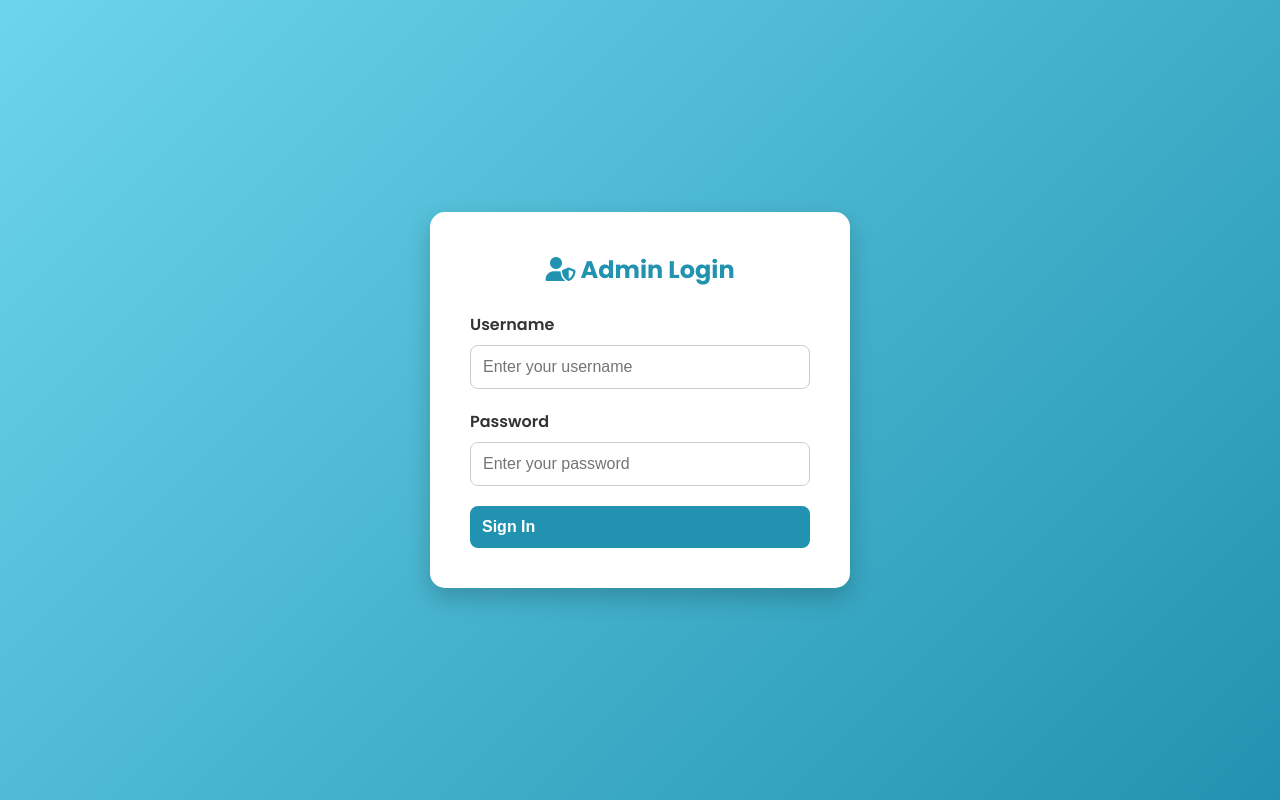
After one commit to TanyaG18-star/mental-health-app, a Flask app: template templates/login.html in a window 1280 px wide. The commit adds this page. Run offline with Flask 3, Linux system fonts and the light colour scheme; the template is opened without the code that fills it, so the values that code supplies are empty.

Commit message:
Updated frontend templates and backend app.py, added new files

```diff
--- /dev/null
+++ b/app.py
@@ -0,0 +1,43 @@
+from flask import Flask, render_template, request, redirect, url_for, flash, session
+
+app = Flask(__name__)
+app.secret_key = "your_secret_key"
+
+# hardcoded login
+ADMIN_USERNAME = "admin"
+ADMIN_PASSWORD = "admin123"
+
+@app.route("/")
+def home():
+    return render_template("index.html")
+
+@app.route("/login", methods=["GET", "POST"])
+def login():
+    if request.method == "POST":
+        username = request.form["username"]
+        password = request.form["password"]
+
+        if username == ADMIN_USERNAME and password == ADMIN_PASSWORD:
+            session["user"] = username
+            return redirect(url_for("dashboard"))
+        else:
+            flash("Invalid username or password", "danger")
+            return redirect(url_for("login"))
+    return render_template("login.html")
+
+@app.route("/dashboard")
+def dashboard():
+    if "user" in session:
+        return render_template("dashboard.html")
+    else:
+        flash("Please log in first", "warning")
+        return redirect(url_for("login"))
+
+@app.route("/logout")
+def logout():
+    session.pop("user", None)
+    return redirect(url_for("login"))
+
+if __name__ == "__main__":
+    print("🚀 Flask server starting...")
+    app.run(debug=True)
--- a/static/style.css
+++ b/static/style.css
@@ -5,6 +5,8 @@ body {
   font-family: 'Poppins', sans-serif;
   background: #f5faff;
   color: #333;
+  -webkit-font-smoothing: antialiased;
+  -moz-osx-font-smoothing: grayscale;
 }
 
 /* Crisis Bar */
@@ -66,6 +68,9 @@ body {
   text-decoration: none;
   font-weight: 600;
   transition: 0.3s;
+  display: inline-flex;
+  align-items: center;
+  gap: 0.5rem;
 }
 
 .btn-small {
@@ -130,10 +135,9 @@ body {
   grid-template-columns: repeat(auto-fit, minmax(230px, 1fr));
   gap: 2rem;
   margin: 3rem auto;
-  max-width: 1100px;   /* Limit width so it's centered */
-  padding: 0 1rem;     /* Small side padding */
+  max-width: 1100px;
+  padding: 0 1rem;
   justify-content: center;
-
 }
 
 .card {
@@ -166,3 +170,94 @@ footer {
 .footer-content p {
   margin: 0.3rem 0;
 }
+
+/* ---------- Auth (login) ---------- */
+.auth-wrapper {
+  display: flex;
+  justify-content: center;
+  padding: 3rem 1rem;
+}
+
+.auth-card {
+  width: 100%;
+  max-width: 420px;
+  background: white;
+  padding: 2rem;
+  border-radius: 12px;
+  box-shadow: 0 8px 22px rgba(0,0,0,0.08);
+}
+
+.auth-card h2 {
+  margin-bottom: 1rem;
+  color: #2a9d8f;
+  text-align: center;
+}
+
+.form-group { margin-bottom: 1rem; }
+
+label {
+  display: block;
+  margin-bottom: 0.4rem;
+  font-weight: 600;
+  color: #333;
+}
+
+input[type="text"],
+input[type="password"] {
+  width: 100%;
+  padding: 0.7rem 0.9rem;
+  border-radius: 8px;
+  border: 1px solid #e6eef3;
+  outline: none;
+  font-size: 1rem;
+}
+
+.input-row {
+  display: flex;
+  justify-content: space-between;
+  align-items: center;
+}
+
+/* ---------- Dashboard ---------- */
+.dashboard-header {
+  display: flex;
+  justify-content: space-between;
+  align-items: center;
+  margin: 1rem 0 2rem;
+}
+
+.dashboard-welcome h2 {
+  color: #2a9d8f;
+}
+
+.quick-links {
+  display: flex;
+  gap: 0.5rem;
+  align-items: center;
+}
+
+/* dashboard grid */
+.dashboard-grid {
+  display: grid;
+  grid-template-columns: repeat(auto-fit, minmax(220px, 1fr));
+  gap: 1.2rem;
+  margin-bottom: 2rem;
+}
+
+/* small stat card override */
+.stat-card {
+  background: white;
+  padding: 1.25rem;
+  border-radius: 12px;
+  box-shadow: 0 6px 14px rgba(0,0,0,0.06);
+  text-align: left;
+}
+
+.stat-card h3 { font-size: 1.1rem; margin-bottom: 0.5rem; }
+.stat-card p { font-size: 1.5rem; font-weight: 700; color: #2a9d8f; }
+
+/* responsive tweaks */
+@media (max-width: 640px) {
+  .hero h1 { font-size: 2rem; }
+  .nav-links { display: none; } /* keep simple mobile behavior */
+}
--- /dev/null
+++ b/templates/login.html
@@ -0,0 +1,110 @@
+<!DOCTYPE html>
+<html lang="en">
+<head>
+  <meta charset="UTF-8">
+  <meta name="viewport" content="width=device-width, initial-scale=1.0">
+  <title>Admin Login - MindCare</title>
+  <link rel="stylesheet" href="{{ url_for('static', filename='style.css') }}">
+  <link href="https://fonts.googleapis.com/css2?family=Poppins:wght@400;600;700&display=swap" rel="stylesheet">
+  <link rel="stylesheet" href="https://cdnjs.cloudflare.com/ajax/libs/font-awesome/6.4.0/css/all.min.css">
+  <style>
+    body {
+      margin: 0;
+      font-family: 'Poppins', sans-serif;
+      background: linear-gradient(135deg, #6dd5ed, #2193b0);
+      height: 100vh;
+      display: flex;
+      justify-content: center;
+      align-items: center;
+    }
+
+    .login-container {
+      background: #fff;
+      width: 420px;
+      padding: 40px;
+      border-radius: 15px;
+      box-shadow: 0px 10px 25px rgba(0,0,0,0.2);
+      text-align: center;
+    }
+
+    .login-container h2 {
+      margin-bottom: 25px;
+      font-weight: 700;
+      color: #2193b0;
+    }
+
+    .form-group {
+      margin-bottom: 20px;
+      text-align: left;
+    }
+
+    .form-group label {
+      display: block;
+      font-weight: 600;
+      margin-bottom: 8px;
+    }
+
+    .form-group input {
+      width: 100%;
+      padding: 12px;
+      border: 1px solid #ccc;
+      border-radius: 8px;
+      outline: none;
+      transition: border 0.3s ease;
+    }
+
+    .form-group input:focus {
+      border: 1px solid #2193b0;
+    }
+
+    .btn {
+      width: 100%;
+      padding: 12px;
+      border: none;
+      border-radius: 8px;
+      background: #2193b0;
+      color: #fff;
+      font-size: 16px;
+      font-weight: 600;
+      cursor: pointer;
+      transition: background 0.3s ease;
+    }
+
+    .btn:hover {
+      background: #176b8a;
+    }
+
+    .error {
+      background: #ffdddd;
+      color: #d9534f;
+      padding: 10px;
+      margin-bottom: 15px;
+      border-radius: 5px;
+      font-size: 14px;
+    }
+  </style>
+</head>
+<body>
+  <div class="login-container">
+    <h2><i class="fa-solid fa-user-shield"></i> Admin Login</h2>
+
+    {% if error %}
+      <div class="error">{{ error }}</div>
+    {% endif %}
+
+    <form method="POST" action="{{ url_for('login') }}">
+      <div class="form-group">
+        <label for="username">Username</label>
+        <input type="text" id="username" name="username" placeholder="Enter your username" required>
+      </div>
+
+      <div class="form-group">
+        <label for="password">Password</label>
+        <input type="password" id="password" name="password" placeholder="Enter your password" required>
+      </div>
+
+      <button type="submit" class="btn">Sign In</button>
+    </form>
+  </div>
+</body>
+</html>
```
Also changed, not shown: templates/dashboard.html (added, +66 -0 lines), templates/index.html (renamed from template/index.html, +15 -16 lines).
